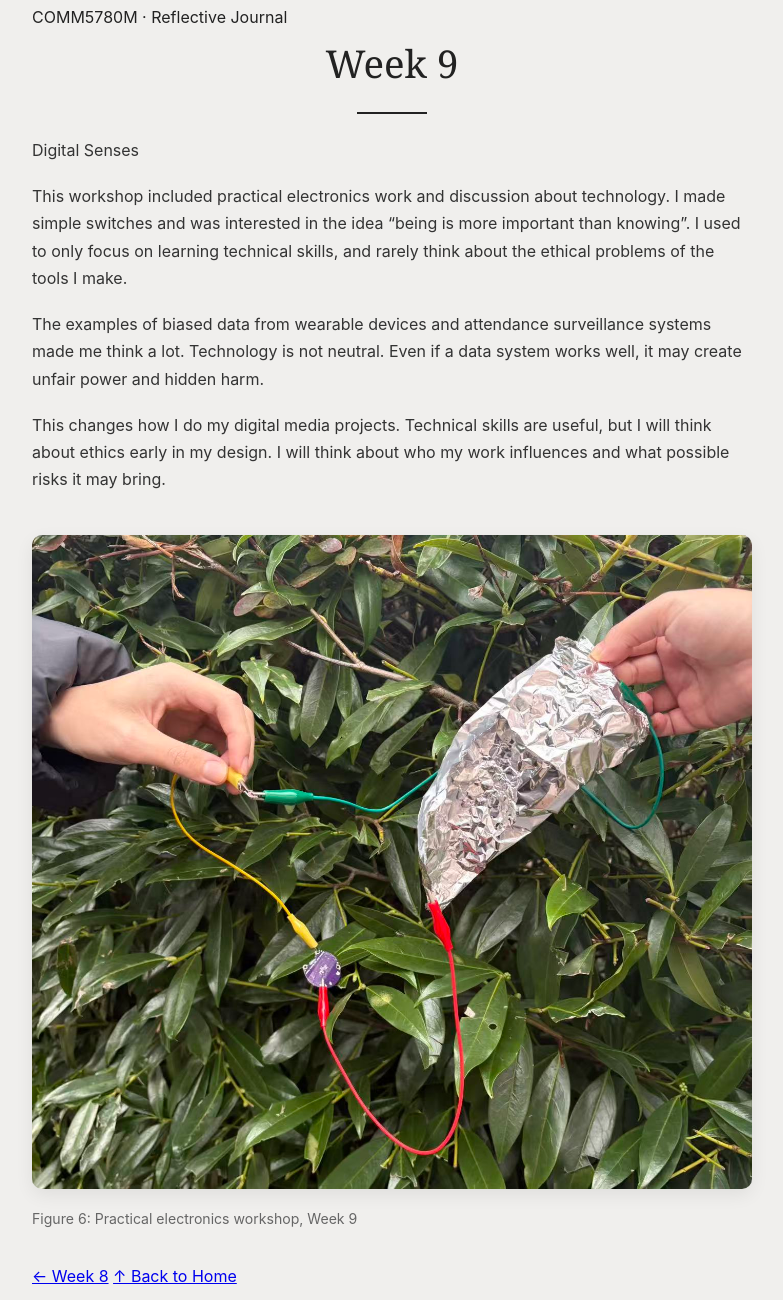
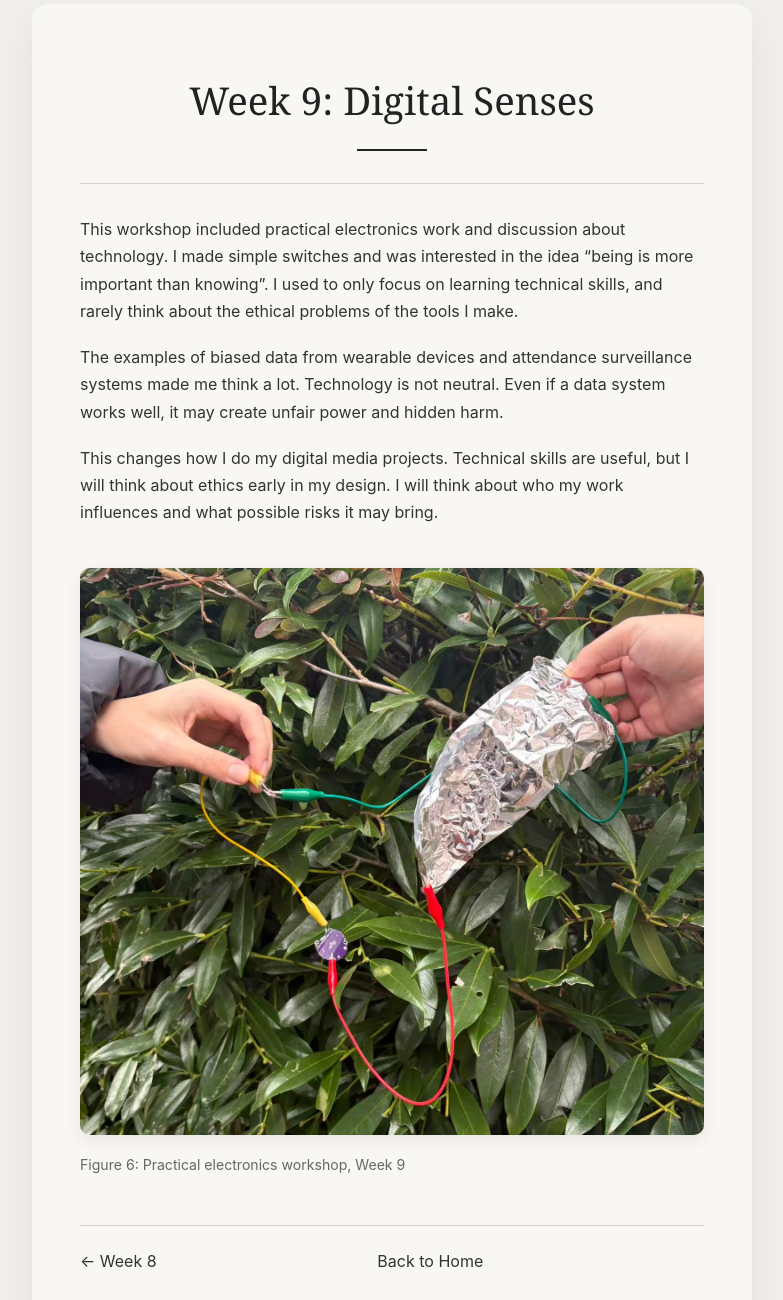
Before and after one commit to ziyagao/5780, a plain HTML site: page week9.html in a window 1280 px wide. Shown: the part 60-1360 px from the top of the page, without its empty margins (248-1031 px from the left). Drawn offline with Linux system fonts and the light colour scheme.

Commit message:
Add files via upload

```diff
--- a/week9.html
+++ b/week9.html
@@ -3,26 +3,27 @@
 <head>
     <meta charset="UTF-8">
     <meta name="viewport" content="width=device-width, initial-scale=1.0">
-    <title>Week 9 | COMM5780M Reflective Journal</title>
+    <title>Week 9 | COMM5780M</title>
     <link rel="stylesheet" href="mycoversheet.css">
 </head>
 <body>
     <main class="container">
-        <span class="eyebrow">COMM5780M · Reflective Journal</span>
-        <h1>Week 9</h1>
-        <p class="subtitle">Digital Senses</p>
+        <div class="card">
+            <h1>Week 9: Digital Senses</h1>
+            <hr class="divider">
+            <p>This workshop included practical electronics work and discussion about technology. I made simple switches and was interested in the idea “being is more important than knowing”. I used to only focus on learning technical skills, and rarely think about the ethical problems of the tools I make.</p>
+            <p>The examples of biased data from wearable devices and attendance surveillance systems made me think a lot. Technology is not neutral. Even if a data system works well, it may create unfair power and hidden harm.</p>
+            <p>This changes how I do my digital media projects. Technical skills are useful, but I will think about ethics early in my design. I will think about who my work influences and what possible risks it may bring.</p>
 
-        <p>This workshop included practical electronics work and discussion about technology. I made simple switches and was interested in the idea “being is more important than knowing”. I used to only focus on learning technical skills, and rarely think about the ethical problems of the tools I make.</p>
-        <p>The examples of biased data from wearable devices and attendance surveillance systems made me think a lot. Technology is not neutral. Even if a data system works well, it may create unfair power and hidden harm.</p>
-        <p>This changes how I do my digital media projects. Technical skills are useful, but I will think about ethics early in my design. I will think about who my work influences and what possible risks it may bring.</p>
+            <img class="journal-image" src="week9.jpg" alt="Week 9 electronics workshop — simple switches">
+            <p class="caption">Figure 6: Practical electronics workshop, Week 9</p>
 
-        <img class="journal-image" src="week9.jpg" alt="Week 9 electronics workshop — simple switches">
-        <p class="caption">Figure 6: Practical electronics workshop, Week 9</p>
-
-        <nav class="pager">
-            <a class="home" href="week8.html">← Week 8</a>
-            <a href="index.html">↑ Back to Home</a>
-        </nav>
+            <div class="nav-links">
+                <a href="week8.html">← Week 8</a>
+                <a href="index.html">Back to Home</a>
+                <span></span>
+            </div>
+        </div>
     </main>
 </body>
 </html>
```
